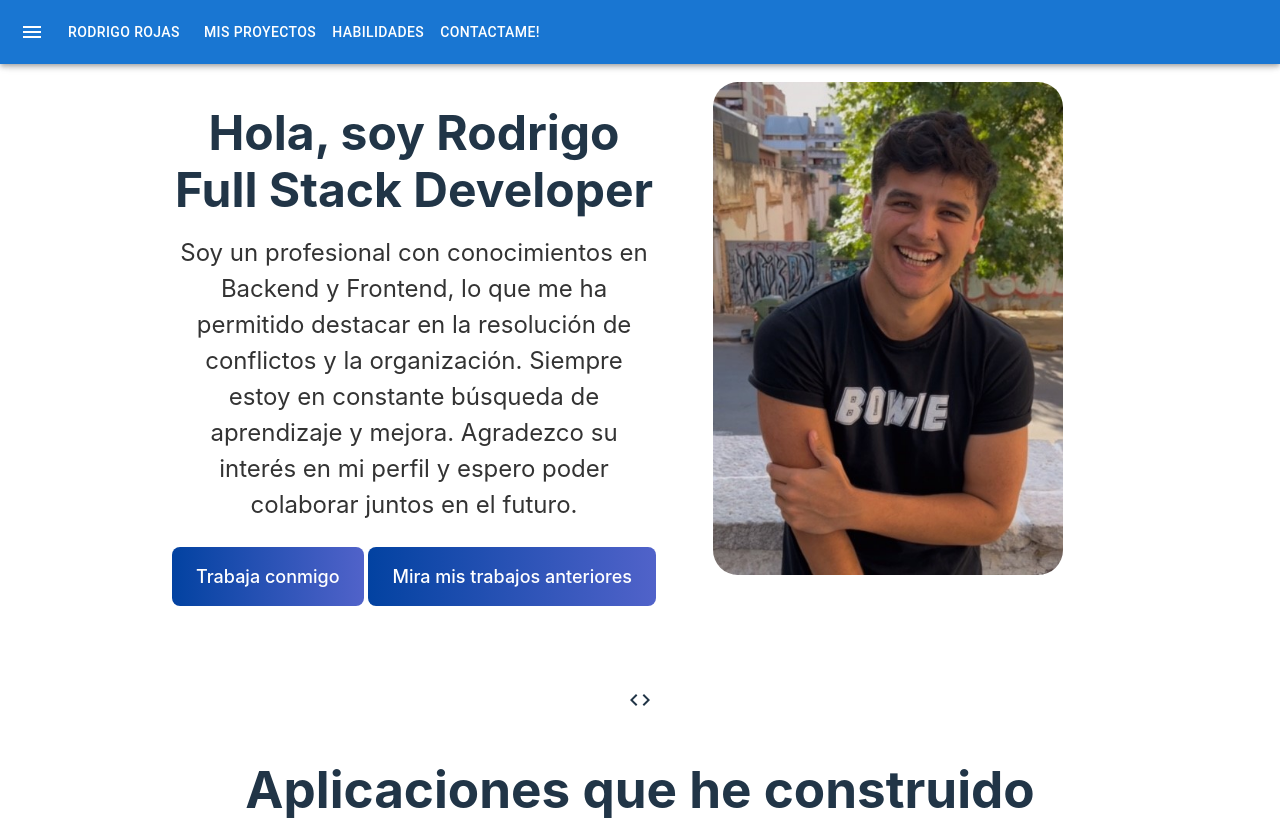
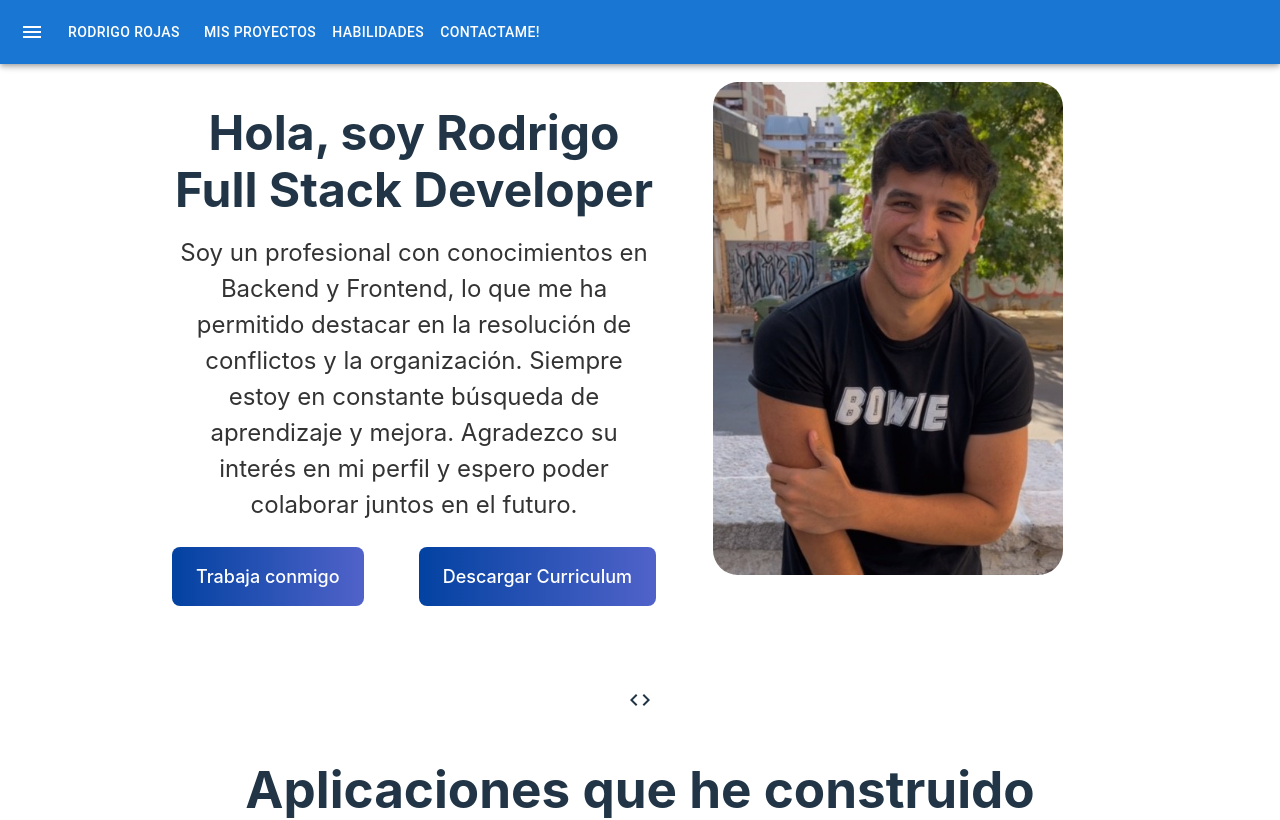
Before and after one commit to rojassrodrigo/Portfolio-vite, a React (Vite) app: page / in a window 1280 px wide. Shown: the top 820 px of the page. Built offline with nearby package versions, Linux system fonts and the light colour scheme.

Commit message:
portfolio 13

```diff
--- a/src/componentes/About.jsx
+++ b/src/componentes/About.jsx
@@ -1,6 +1,7 @@
 import React from 'react';
 import css from '../css/About.module.css';
 import perfil from '../images/perfil1.jpg';
+import cv from '../images/RodrigoRojas.jpg'
 
 export default function About() {
   return (
@@ -20,7 +21,7 @@ export default function About() {
           </p>
           <div className={css.ctaContainer}>
             <a className={css.button} href="#contact">Trabaja conmigo</a>
-            <a className={css.button} href="#projects">Mira mis trabajos anteriores</a>
+            <a className={css.button} href={cv} download>Descargar Curriculum</a>
           </div>
         </div>
         <div className={css.cardImage}>
```
Also changed, not shown: src/images/RodrigoRojas.jpg (added), src/images/r.avif (added).
